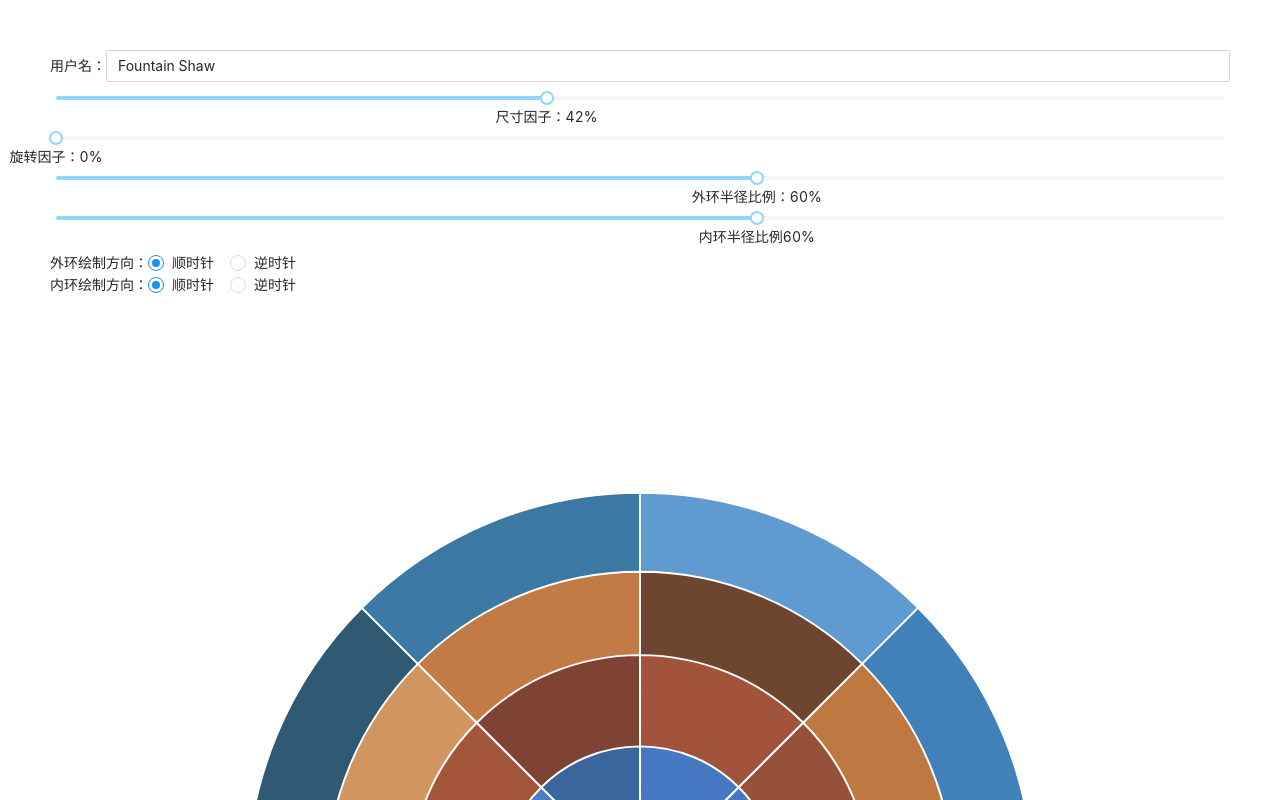
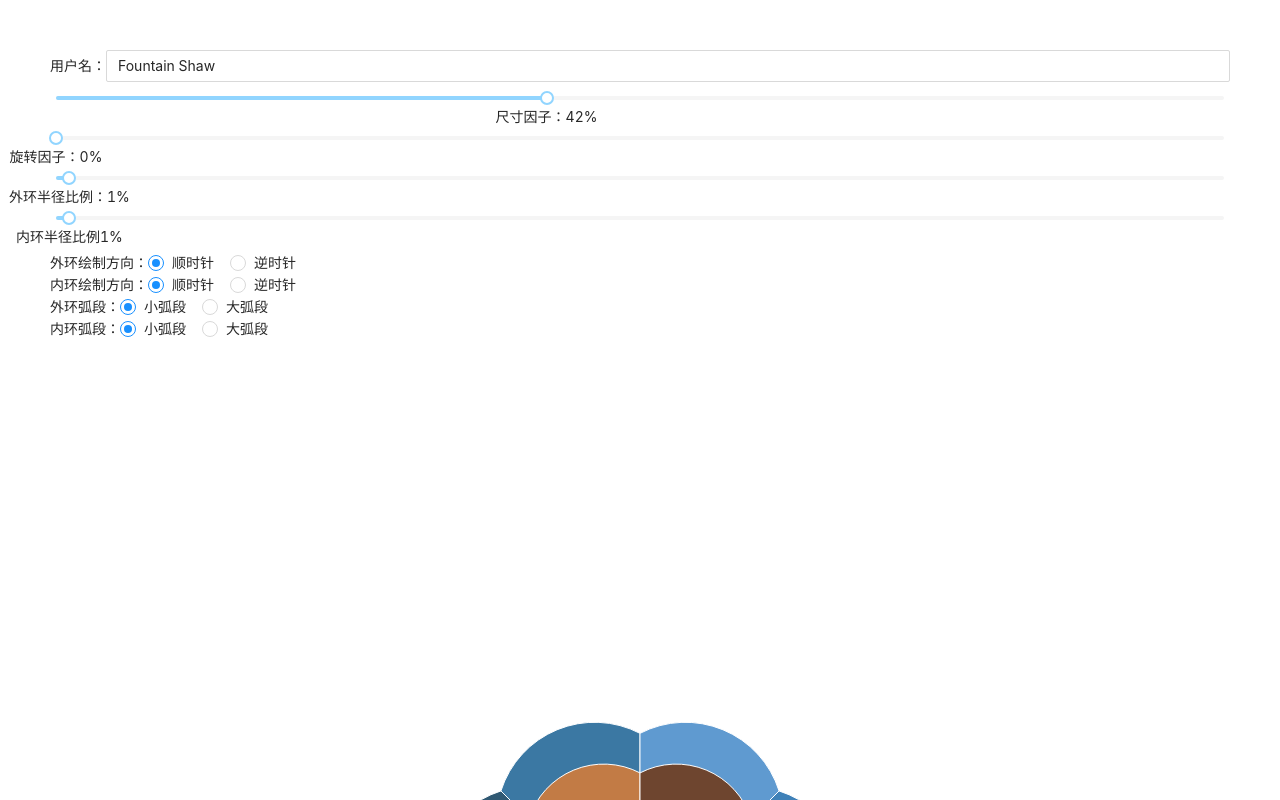
Before and after one commit to FountainShaw/react-avator, a React (Create React App) app: page / in a window 1280 px wide. Shown: the top 800 px of the page. Built offline with nearby package versions, Linux system fonts and the light colour scheme.

Commit message:
3 files modified

```diff
--- a/src/App.js
+++ b/src/App.js
@@ -1,4 +1,4 @@
-import React, { useState } from 'react';
+import React from 'react';
 import 'antd/dist/antd.css';
 import './style.css';
 
--- a/src/circle/Circle.js
+++ b/src/circle/Circle.js
@@ -37,6 +37,7 @@ function drawBlock(
       ? Point.arcTo(
           iRingEnd,
           iRingSetting.direction,
+          iRingSetting.large,
           iRingEnd.matrix * iRingSetting.radius
         )
       : '',
@@ -44,6 +45,7 @@ function drawBlock(
     Point.arcTo(
       oRingStart,
       oRingSetting.direction,
+      oRingSetting.large,
       oRingEnd.matrix * oRingSetting.radius
     ),
     'Z'
@@ -137,14 +139,16 @@ export default function Circle() {
   const [disorder, setDisorder] = useState(0);
   const [user, setUser] = useState('Fountain Shaw');
   const [oRingSetting, setORingSetting] = useState({
-    radius: 1, // 圆环半径的倍数，取值为[1, 5]
-    direction: 0 // 圆环绘制方向，取值0或1
+    radius: 0.5, // 圆环半径的倍数，取值为(sin(PI/8), 0.5], [0.5, infinity)
+    direction: 0, // 圆环绘制方向，取值0或1
+    large: 0 // 圆环弧段大小，取值0或1
   });
   const [iRingSetting, setIRingSetting] = useState({
-    radius: 1, // 圆环半径的倍数，取值为[1, 5]
-    direction: 0 // 圆环绘制方向，取值0或1
+    radius: 0.5, // 圆环半径的倍数，取值为(0.3826, infinity)
+    direction: 0, // 圆环绘制方向，取值0或1
+    large: 0 // 圆环弧段大小，取值0或1
   });
-  const iRange = [-5, 5];
+  const iRange = [Math.sin(Math.PI / 8) + 0.1, 2];
   const mRange = [0, 100];
   const oRingRatio = mapTo(oRingSetting.radius, mRange, iRange);
   const iRingRatio = mapTo(iRingSetting.radius, mRange, iRange);
@@ -211,7 +215,7 @@ export default function Circle() {
         <span>外环绘制方向：</span>
         <Radio.Group
           name={'oRing'}
-          defaultValue={oRingSetting.direction}
+          value={oRingSetting.direction}
           onChange={e =>
             setORingSetting(
               Object.assign({}, oRingSetting, { direction: e.target.value })
@@ -226,9 +230,9 @@ export default function Circle() {
         <span>内环绘制方向：</span>
         <Radio.Group
           name={'iRing'}
-          defaultValue={iRingSetting.direction}
+          value={iRingSetting.direction}
           onChange={e =>
-            setORingSetting(
+            setIRingSetting(
               Object.assign({}, iRingSetting, { direction: e.target.value })
             )
           }
@@ -237,7 +241,37 @@ export default function Circle() {
           <Radio value={1}>逆时针</Radio>
         </Radio.Group>
       </div>
-      <svg viewBox={`${-1.5 * R} ${-1.5 * R} ${3 * R} ${3 * R}`}>
+      <div>
+        <span>外环弧段：</span>
+        <Radio.Group
+          name={'oRingL'}
+          value={oRingSetting.large}
+          onChange={e =>
+            setORingSetting(
+              Object.assign({}, oRingSetting, { large: e.target.value })
+            )
+          }
+        >
+          <Radio value={0}>小弧段</Radio>
+          <Radio value={1}>大弧段</Radio>
+        </Radio.Group>
+      </div>
+      <div>
+        <span>内环弧段：</span>
+        <Radio.Group
+          name={'iRingL'}
+          value={iRingSetting.large}
+          onChange={e =>
+            setIRingSetting(
+              Object.assign({}, iRingSetting, { large: e.target.value })
+            )
+          }
+        >
+          <Radio value={0}>小弧段</Radio>
+          <Radio value={1}>大弧段</Radio>
+        </Radio.Group>
+      </div>
+      <svg viewBox={`${-3 * R} ${-3 * R} ${6 * R} ${6 * R}`}>
         {blockInfo.map(item => (
           <path
             key={item.path}
--- a/src/utils/Point.js
+++ b/src/utils/Point.js
@@ -56,7 +56,7 @@ export default class Point {
   }
 
   // svg中绘制圆弧到某点，返回绘制路径
-  static arcTo(point, isClockwise = 0, radius = point.matrix, isLargeArc = 0) {
+  static arcTo(point, isClockwise = 0, isLargeArc = 0, radius = point.matrix) {
     return `
     A
       ${radius}
```
